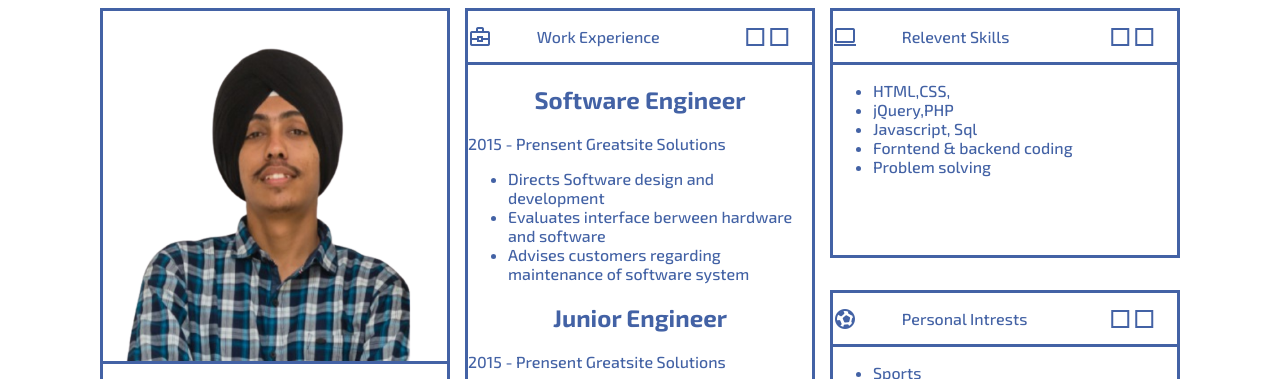
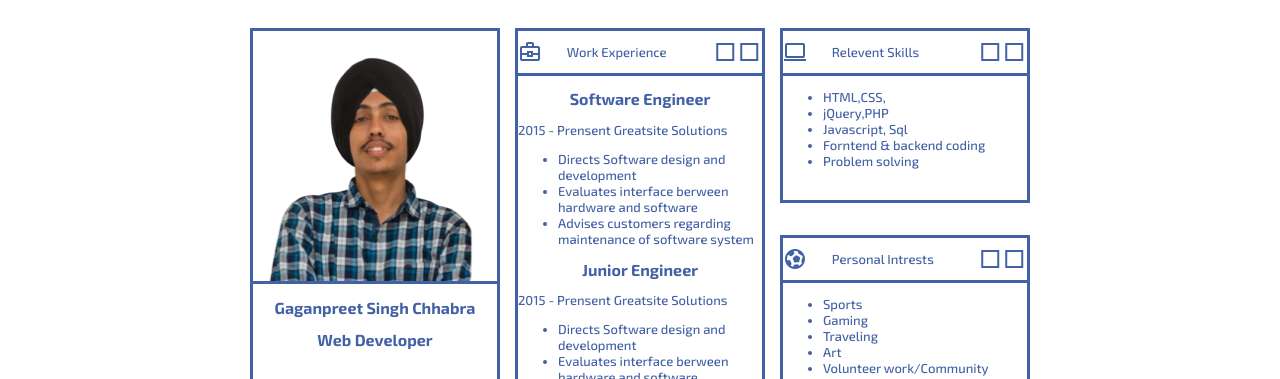
Before and after one commit to classsikh/resume, a plain HTML site: page grid.html in a window 1280 px wide. Shown: the top 379 px of the page. Drawn offline with nearby package versions, Linux system fonts and the light colour scheme.

Commit message:
change in grid css

```diff
--- a/css/grid.css
+++ b/css/grid.css
@@ -7,26 +7,32 @@
   display: flex;
   align-items: center;
   justify-content: center;
-
+  padding: 20px 400px;
 
 }
 .grid{
     display: grid;
-    grid-template-columns: 350px 350px 350px;
-    grid-template-rows: 250px 2px 250px 2px 2px 250px 2px 250px;
+    grid-template-columns: 250px 250px 250px;
+    grid-template-rows: 175px 2px 175px 2px 2px 175px 2px 175px;
     gap:15px;
+    width: 1024;
+
 
 
 }
 div>h2,h1{
     text-align: center;
+    font-size: medium;
+}
+p,ul{
+    font-size: small;
 }
 .border{
     border: #4362a5 3px solid;
 }
 .profilepic{
-   height: 350px;
-   width: 347px;
+   height: 250px;
+   width: 247px;
 }
 .box1{
     grid-row: 1/4;
```
